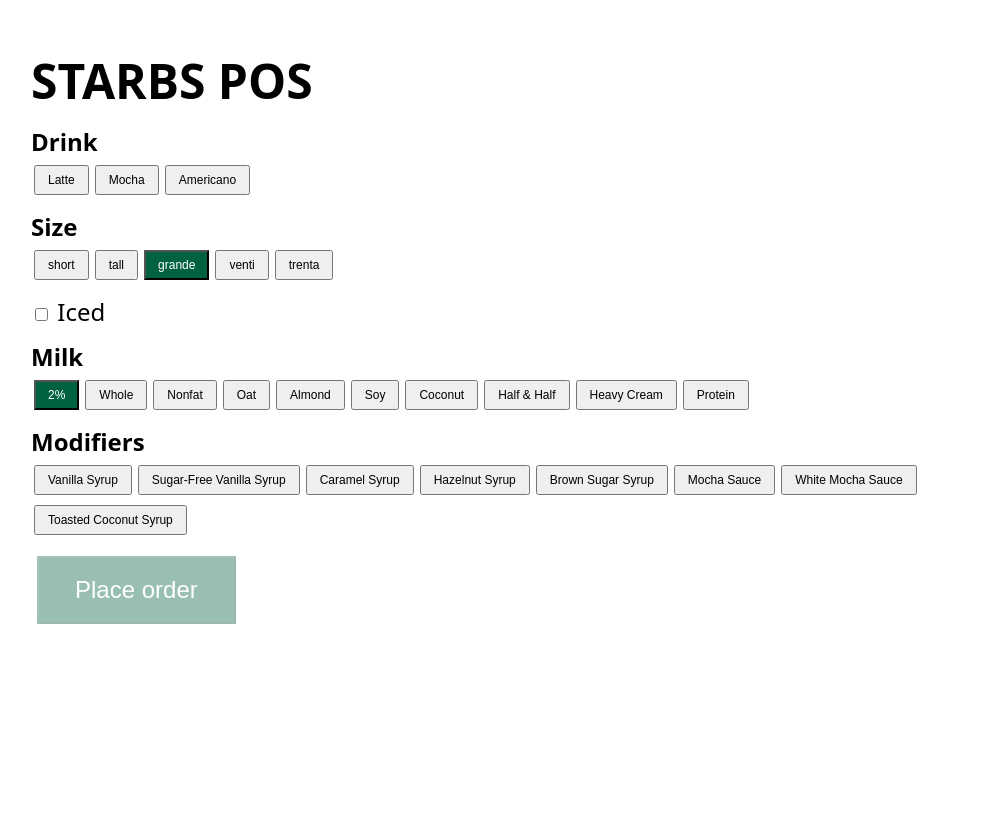
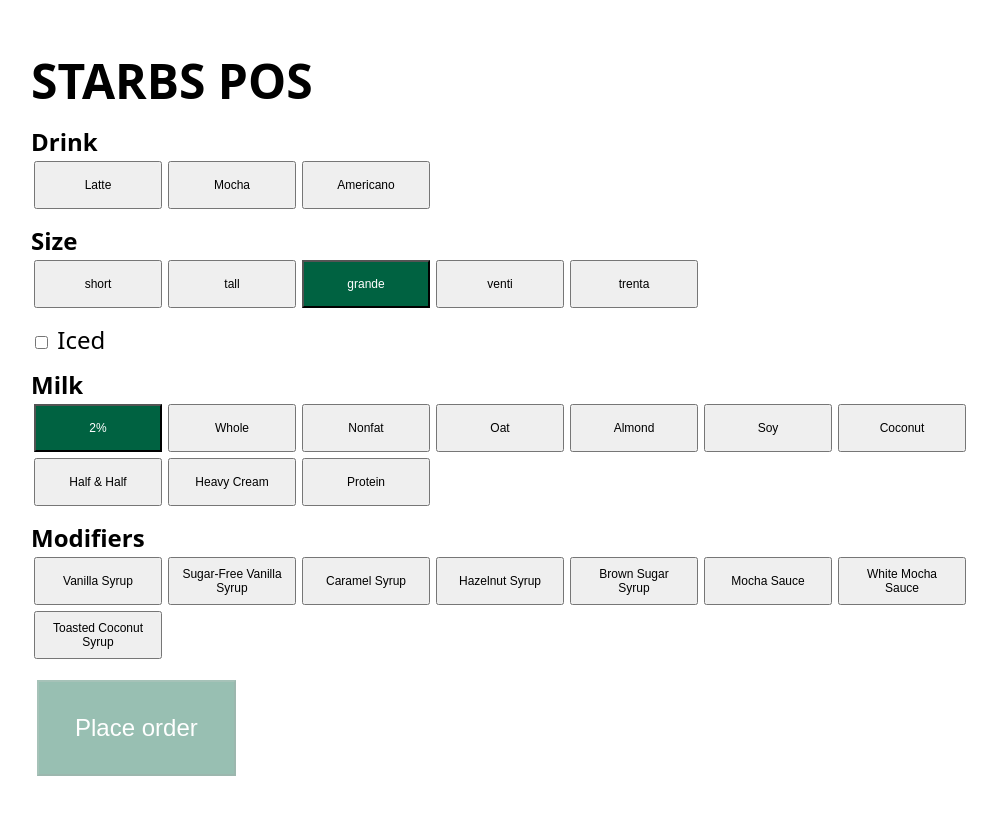
Before and after one commit to Marcaus-Cruz/starbs, a Vue app: page /pos in a window 1280 px wide. Shown: the top 814 px of the page, without its empty margins (97-1094 px from the left). Built offline with nearby package versions, Linux system fonts and the light colour scheme.

Commit message:
Small styles

```diff
--- a/src/views/PosView.vue
+++ b/src/views/PosView.vue
@@ -2,7 +2,15 @@
 import { ref } from "vue";
 import { useRouter } from "vue-router";
 import type { Size } from "../types";
-import { drinks, sizes, milks, modifiers, type Drink, type Milk, type Modifier } from "../catalog";
+import {
+  drinks,
+  sizes,
+  milks,
+  modifiers,
+  type Drink,
+  type Milk,
+  type Modifier,
+} from "../catalog";
 
 const router = useRouter();
 
@@ -62,7 +70,7 @@ function placeOrder() {
     </section>
 
     <section>
-      <label>
+      <label :class="{ 'iced-active': iced }">
         <input type="checkbox" v-model="iced" />
         Iced
       </label>
@@ -109,7 +117,10 @@ function placeOrder() {
   padding: 2em;
   margin: 0 auto;
 }
+
 section {
+  display: flex;
+  flex-wrap: wrap;
   margin: 0.5em 0;
 }
 
@@ -120,6 +131,7 @@ h1 {
 h2 {
   margin: auto;
   font-size: 1em;
+  flex-basis: 100%;
 }
 
 button {
@@ -127,17 +139,27 @@ button {
   margin: 0.25em;
   padding: 0.5em 1em;
   cursor: pointer;
+  flex: 0 0 10vw;
+  min-height: 4em;
 }
+
 button.active {
   background: #006241;
   color: white;
 }
+
+label.iced-active {
+  color: #006241;
+  font-weight: 600;
+}
+
 button.primary {
   background: #006241;
   color: white;
   padding: 0.75em 1.5em;
   font-size: 1em;
 }
+
 button.primary:disabled {
   opacity: 0.4;
   cursor: not-allowed;
```
